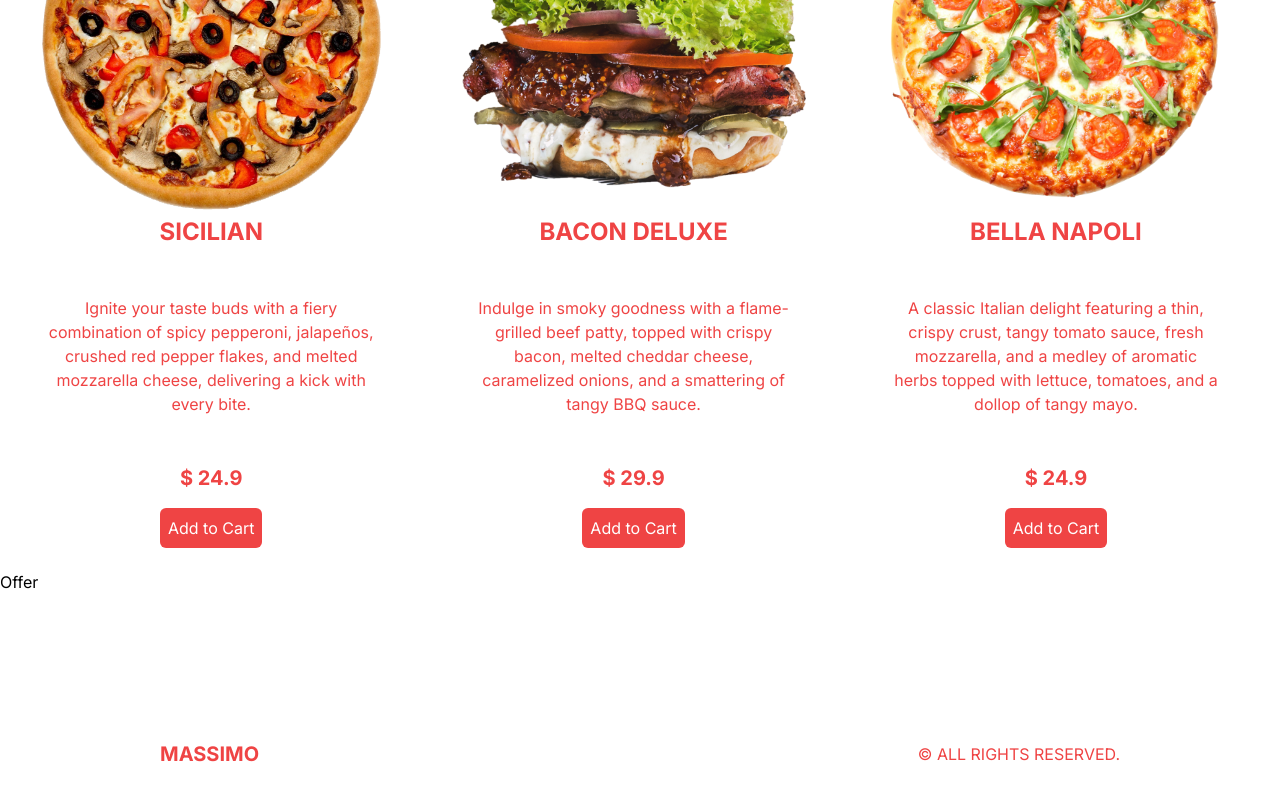
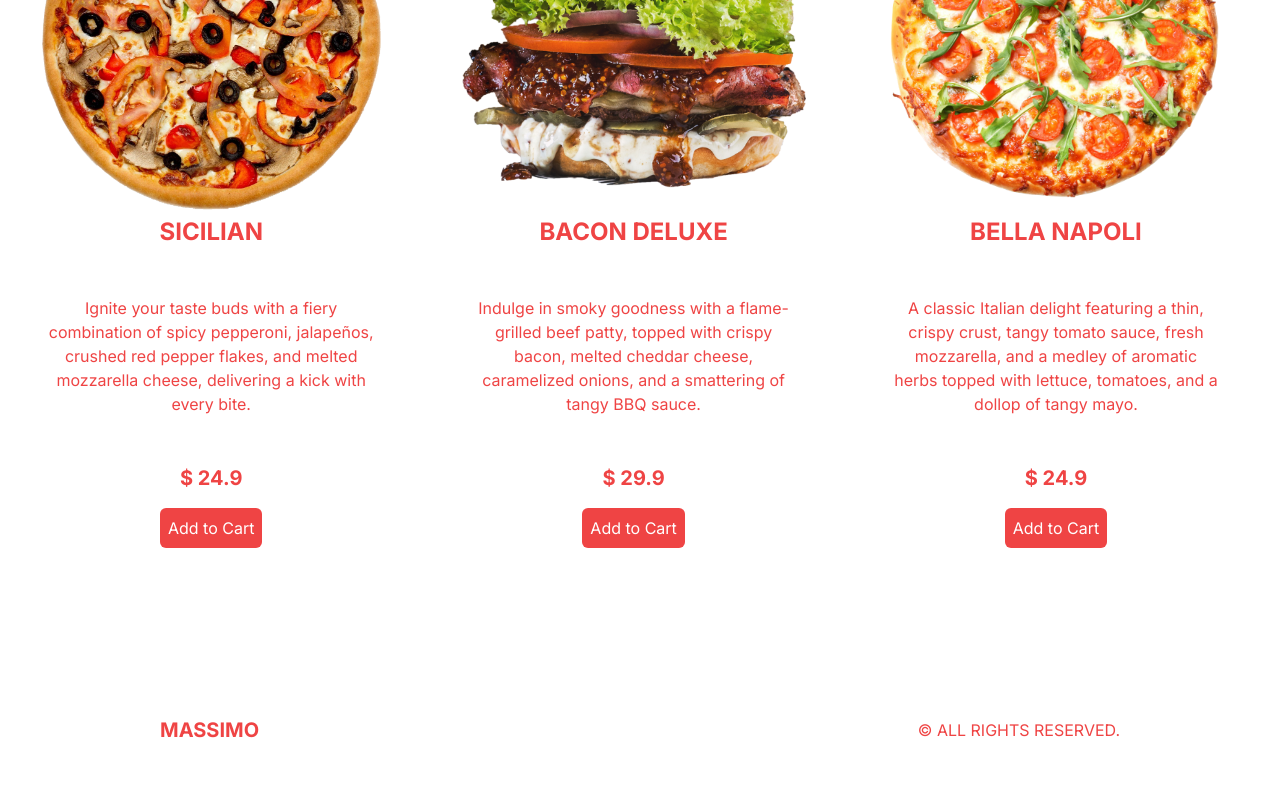
Before and after one commit to walass1980/FoodOrdering-fronend, a Next.js app: page / in a window 1280 px wide. Shown: the part 950-1750 px from the top of the page. Built offline with nearby package versions, Linux system fonts and the light colour scheme.

Commit message:
add offerpage

```diff
--- a/src/components/Offer.tsx
+++ b/src/components/Offer.tsx
@@ -2,7 +2,16 @@ import React from 'react'
 
 const Offer = () => {
   return (
-    <div>Offer</div>
+    <div className=''>
+      {/*TEXT CONTAINER*/}
+      <div className=''>
+
+      </div>
+      {/*IMAGE CONTAINER*/}
+      <div className=''>
+
+      </div>
+    </div>
   )
 }
 
```
